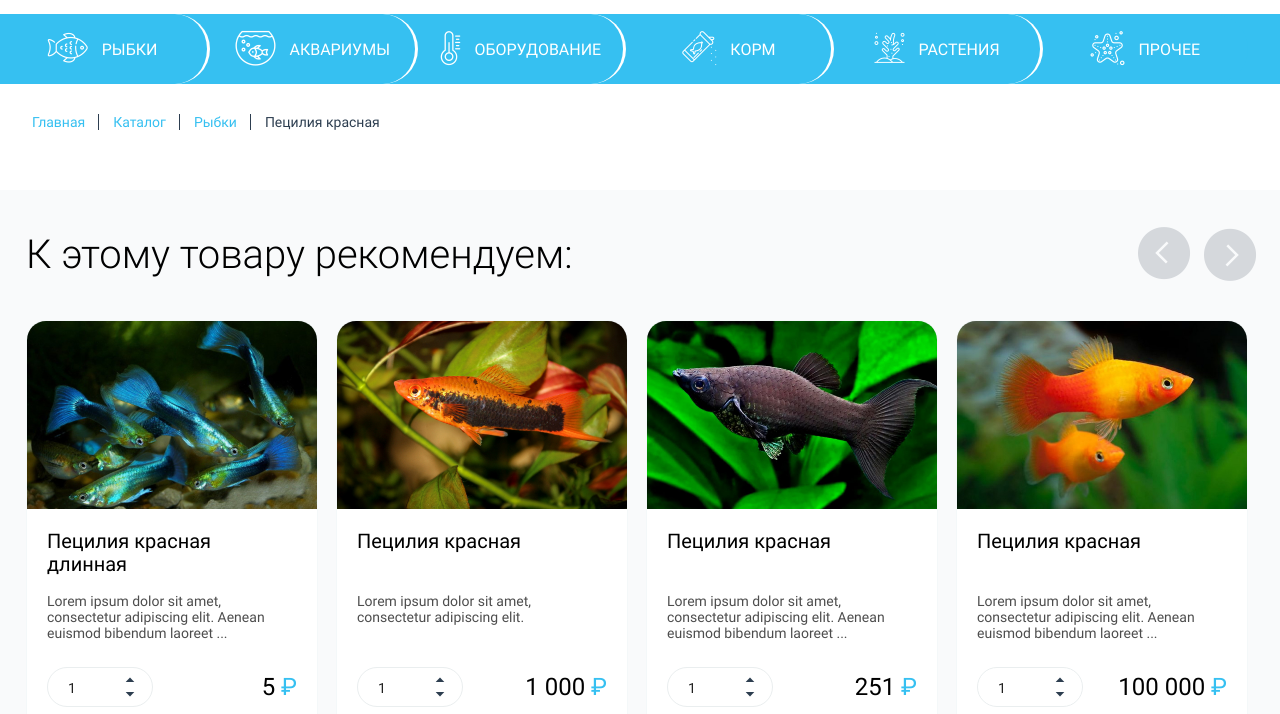
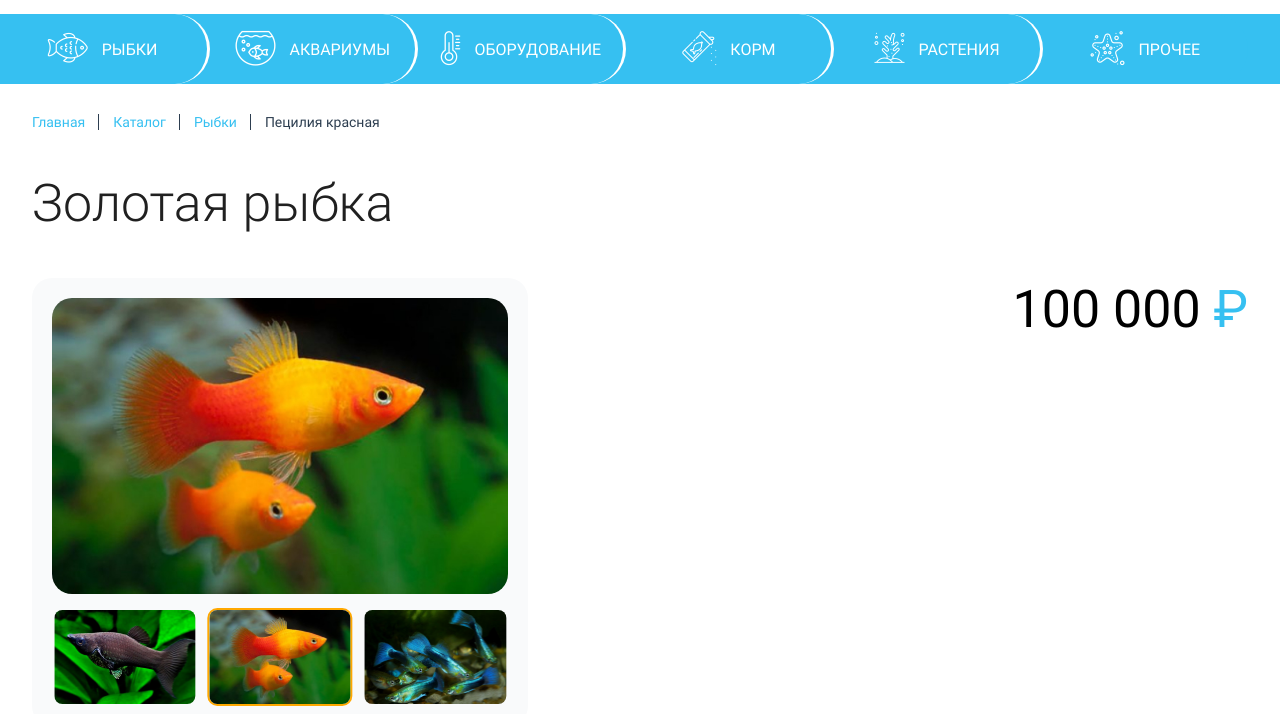
Before and after one commit to IlyaTish/view.barbus-zoo.ru, a website: page src/product-page.pug in a window 1280 px wide. Shown: the part 86-800 px from the top of the page. Drawn offline with nearby package versions, Linux system fonts and the light colour scheme; files that its build step writes are made by us from their sources; files whose address does not match are found by name.

Commit message:
Add product-gallery

```diff
--- a/src/assets/blocks/product-page/product-template/_style.sass
+++ b/src/assets/blocks/product-page/product-template/_style.sass
@@ -0,0 +1,52 @@
+.product-template
+  margin: 44px 0
+  &__row
+    display: flex
+    align-items: flex-start
+    justify-content: space-between
+
+  &__title
+    margin: 0 0 44px
+
+  .product__price
+    max-width: 400px
+    font-size: 52px
+
+  .product__price-sign
+    font-size: 52px
+
+.product-gallery
+  width: 496px
+  padding: 20px
+  margin-left: 0 !important
+  margin-right: 0 !important
+  background: #F9FAFB
+  border-radius: 20px
+  box-sizing: border-box
+  &__img-cont
+    width: 100%
+    height: 296px
+    border-radius: 20px
+    overflow: hidden
+    img
+      width: 100%
+      height: 100%
+
+.product-gallery-thumbs
+  max-width: 100%
+  margin: 14px 0 0
+  &__img
+    width: 144px
+    height: 94px
+    display: block
+
+  .swiper-slide
+    position: relative
+    border-radius: 10px
+    border: 2px solid transparent
+    box-sizing: border-box
+    overflow: hidden
+    transition: .2s
+
+  .swiper-slide-active
+    border: 2px solid $yellow
--- a/src/assets/blocks/product-page/product-template/block.pug
+++ b/src/assets/blocks/product-page/product-template/block.pug
@@ -0,0 +1,28 @@
+.product-template
+  .container
+    .product-template__row
+      h1.product-template__title Золотая рыбка
+    .product-template__row
+      .swiper-container.product-gallery
+        .swiper-wrapper
+          .swiper-slide
+            .product-gallery__img-cont
+              img.product-gallery__img(src='assets/images/product-img-04.jpg')
+          .swiper-slide
+            .product-gallery__img-cont
+              img.product-gallery__img(src='assets/images/product-img-01.jpg')
+          .swiper-slide
+            .product-gallery__img-cont
+              img.product-gallery__img(src='assets/images/product-img-03.jpg')
+        .swiper-container.product-gallery-thumbs
+          .swiper-wrapper
+            .swiper-slide
+              img.product-gallery-thumbs__img(src='assets/images/product-img-04.jpg')
+            .swiper-slide
+              img.product-gallery-thumbs__img(src='assets/images/product-img-01.jpg')
+            .swiper-slide
+              img.product-gallery-thumbs__img(src='assets/images/product-img-03.jpg')
+      .product-tamplate__info
+        .product__row
+          span.product__price.product-tamplate__price 100000
+          span.product__price-sign &nbsp;₽
--- a/src/assets/js/common.js
+++ b/src/assets/js/common.js
@@ -349,6 +349,30 @@ ready(() => {
       }
   });
 
+  const productGalleryThumbs = new Swiper('.product-gallery-thumbs', {
+    loop: true,
+    autoplay: {
+      delay: 10000,
+    },
+    spaceBetween: 10,
+    slidesPerView: 3,
+    centeredSlides: true,
+    grabCursor: true
+  });
+
+  const productGallery = new Swiper('.product-gallery', {
+    loop: true,
+    autoplay: {
+      delay: 10000,
+    },
+    spaceBetween: 20,
+    slidesPerView: 1,
+    centeredSlides: true,
+    thumbs: {
+      swiper: productGalleryThumbs
+    }
+  });
+
 
 
   const breakpoint = window.matchMedia('(min-width: 1280px)');
--- a/src/assets/sass/_responsive.sass
+++ b/src/assets/sass/_responsive.sass
@@ -18,3 +18,5 @@
 @import '../blocks/catalog-list/heading/responsive'
 @import '../blocks/catalog-list/filters/responsive'
 @import '../blocks/catalog-list/desc/responsive'
+
+@import '../blocks/product-page/product-template/responsive'
--- a/src/assets/sass/style.sass
+++ b/src/assets/sass/style.sass
@@ -21,5 +21,7 @@
 @import '../blocks/catalog-list/filters/style'
 @import '../blocks/catalog-list/desc/style'
 
+@import '../blocks/product-page/product-template/style'
+
 // Import responsive styles
 @import 'responsive'
--- a/src/product-page.pug
+++ b/src/product-page.pug
@@ -34,6 +34,10 @@ block content
     //- Include Breadcrumb block ('.breadcrumb')
     include assets/blocks/common-blocks/breadcrumb/block.pug
     +breadcrumb(links)
+
+
+    //- Include Product-template block ('.product-template')
+    include assets/blocks/product-page/product-template/block.pug
 
 
     //- Products block ('.products') data
@@ -73,10 +77,6 @@ block content
     +products(products)
 
 
-    //- Include Product-template block ('.product-template')
-    include assets/blocks/product-page/product-template/block.pug
-
-
     //- Products block ('.products') data
     -
       products = {
```
Also changed, not shown: dist/assets/css/all.min.css, dist/assets/js/all.min.js, dist/product-page.html, src/assets/css/style.min.css.
